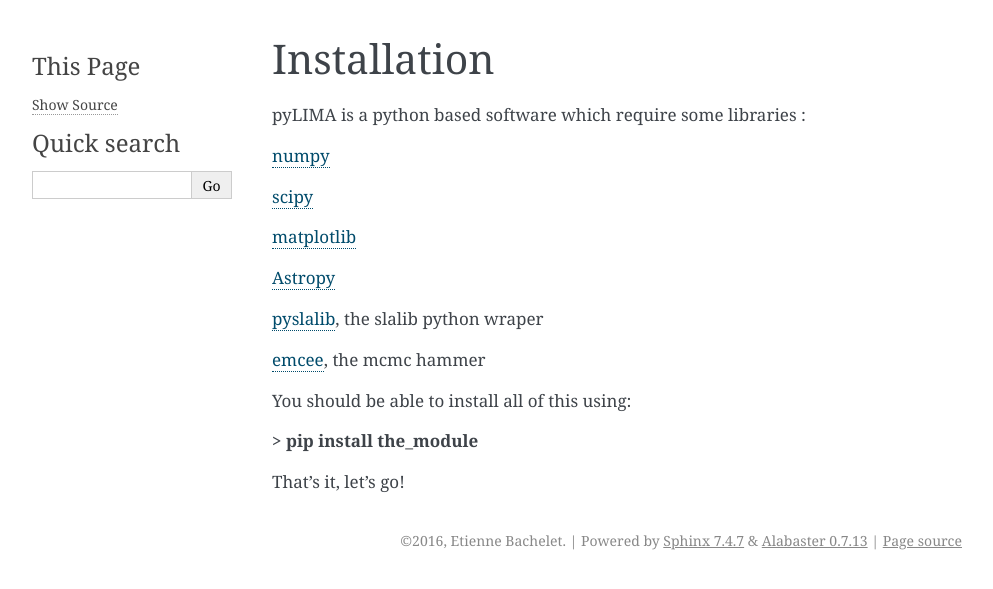
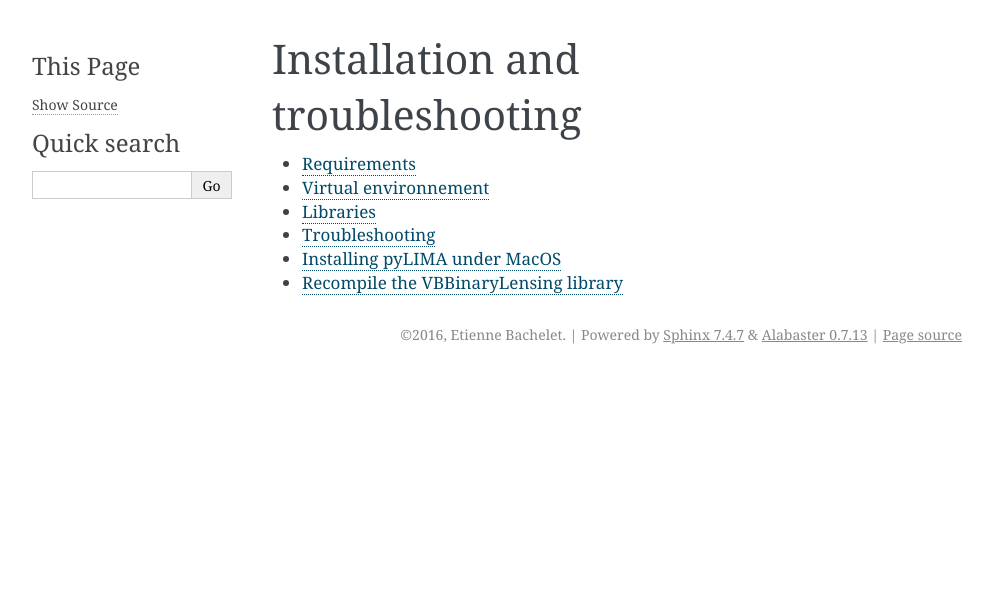
Before and after one commit to ebachelet/pyLIMA, a Sphinx documentation site: the page built from doc/source/Installation.rst, in a window 1280 px wide. Shown: the top 589 px of the page, without its empty margins (148-1141 px from the left). Built offline with Sphinx 7.4.7, drawn with Linux system fonts in a browser that asks for light colours; pages that are not in the unit, such as notebooks, are missing from menus.

Commit message:
Upgrade the doc

```diff
--- a/doc/source/Installation.rst
+++ b/doc/source/Installation.rst
@@ -1,22 +1,11 @@
-Installation
-============
+Installation and troubleshooting
+================================
 
-pyLIMA is a python based software which require some libraries :
+.. toctree::
 
-`numpy <http://www.numpy.org/>`_
-
-`scipy <http://www.scipy.org/install.html>`_
-
-`matplotlib <http://matplotlib.org/>`_
-
-`Astropy <http://www.astropy.org/>`_
-
-`pyslalib <https://github.com/scottransom/pyslalib>`_, the slalib python wraper
-
-`emcee <http://dan.iel.fm/emcee/current/>`_, the mcmc hammer
-
-You should be able to install all of this using:
-
-**> pip install the_module**
-
-That's it, let's go!
+	Requirements
+	VirtualEnv
+	Libraries
+	Troubleshooting
+	InstallationForMACUser
+	RecompileVBBinaryLensing
--- a/doc/source/index.rst
+++ b/doc/source/index.rst
@@ -12,10 +12,10 @@ Welcome to pyLIMA's documentation!
 (you can cheat `here <http://adsabs.harvard.edu/abs/2006Natur.439..437B>`_)
 
 .. toctree::
-   :maxdepth: 1
+   :maxdepth: 2
+
 
    Installation
-   InstallationForMACUser
    Conventions
    Example
    pyLIMA
```
Also changed, not shown: doc/source/Libraries.rst (added, +26 -0 lines), doc/source/RecompileVBBinaryLensing.rst (added, +38 -0 lines), doc/source/Requirements.rst (added, +23 -0 lines), doc/source/Troubleshooting.rst (added, +42 -0 lines), doc/source/VirtualEnv.rst (added, +26 -0 lines), doc/source/pyLIMA.stars.rst (added, +7 -0 lines), 1 other file.
